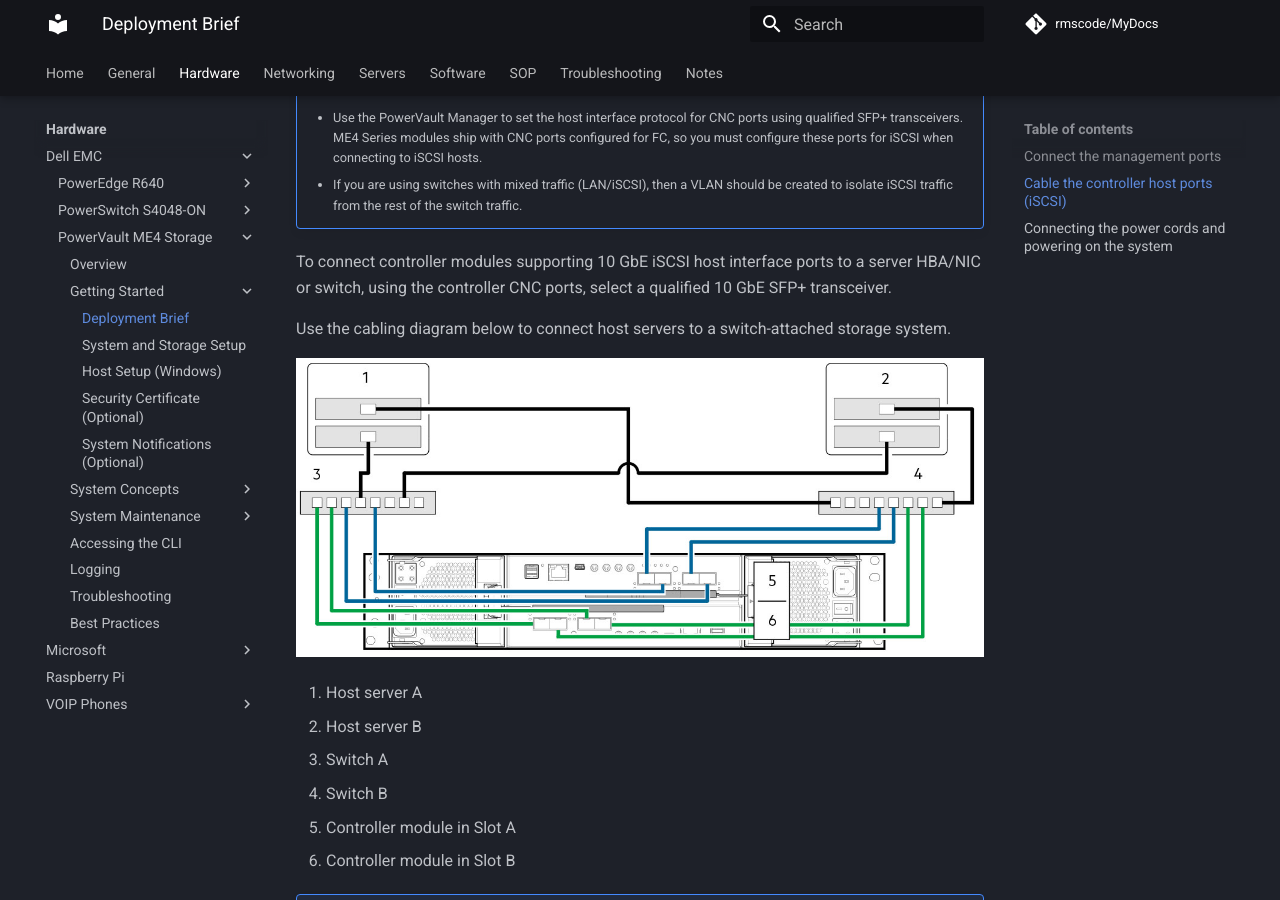
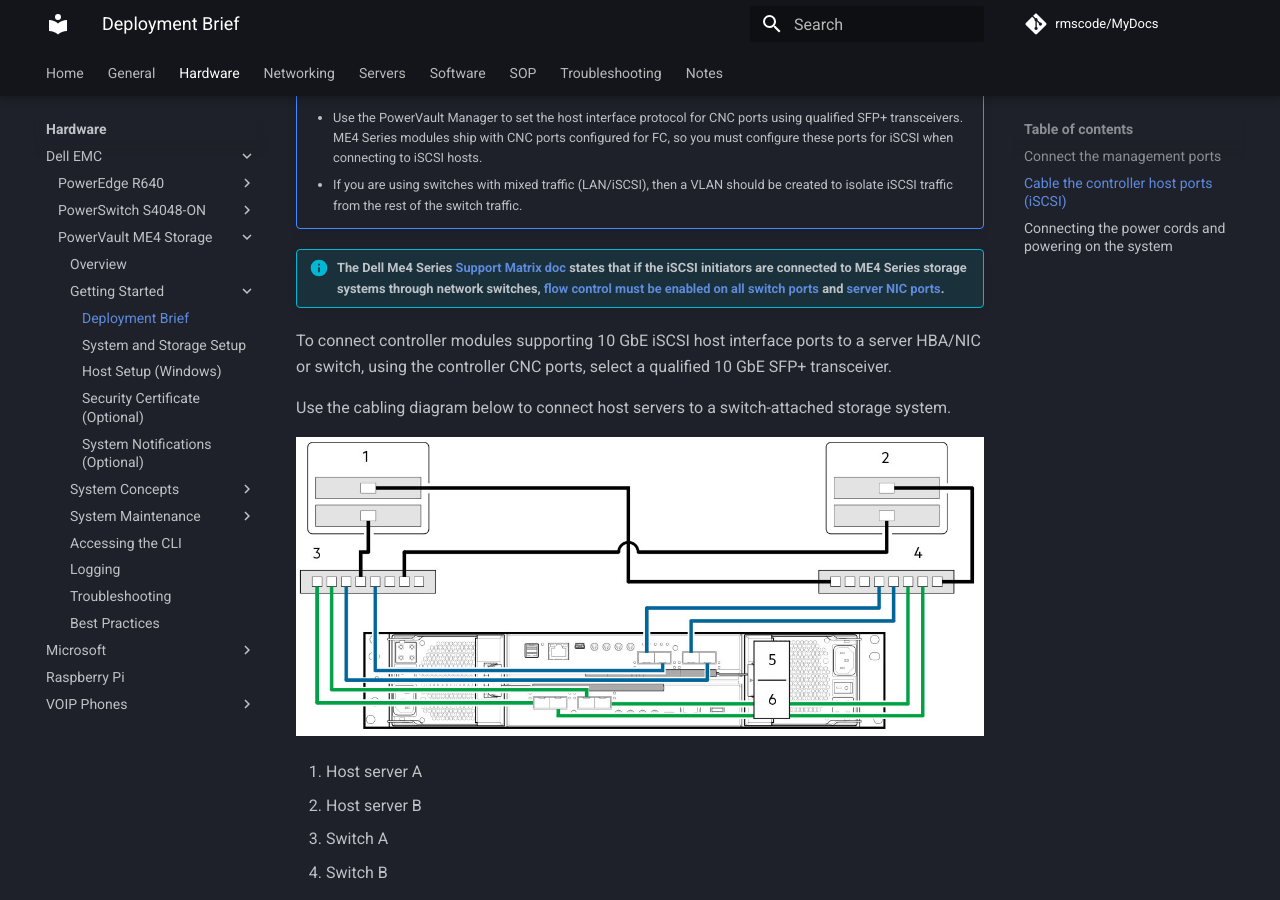
Before and after one commit to rmscode/binary-garden, an MkDocs documentation site: the page built from docs/hardware/dell-emc/powervault-me4/me4-deployment-brief.md, in a window 1280 px wide and 900 px high, scrolled down 1881 px. Built offline with MkDocs 1.6.1 and Material for MkDocs 9.7.7, drawn with Linux system fonts in a browser that asks for light colours; comment, search, counter and statistics services are not loaded.

Commit message:
Update me4-deployment-brief.md

```diff
--- a/docs/hardware/dell-emc/powervault-me4/me4-deployment-brief.md
+++ b/docs/hardware/dell-emc/powervault-me4/me4-deployment-brief.md
@@ -44,6 +44,8 @@
     - Use the PowerVault Manager to set the host interface protocol for CNC ports using qualified SFP+ transceivers. ME4 Series modules ship with CNC ports configured for FC, so you must configure these ports for iSCSI when connecting to iSCSI hosts.
     - If you are using switches with mixed traffic (LAN/iSCSI), then a VLAN should be created to isolate iSCSI traffic from the rest of the switch traffic.
 
+!!! info "The Dell Me4 Series [Support Matrix doc](https://dl.dell.com/topicspdf/me4-series-sm_en-us.pdf) states that if the iSCSI initiators are connected to ME4 Series storage systems through network switches, [flow control must be enabled on all switch ports](../S4048-ON/os9-other.md#flow-control-for-iscsi) and [server NIC ports](https://learn.microsoft.com/en-us/powershell/module/dcbqos/enable-netqosflowcontrol?view=windowsserver2022-ps)."
+
 To connect controller modules supporting 10 GbE iSCSI host interface ports to a server HBA/NIC or switch, using the controller CNC ports, select a qualified 10 GbE SFP+ transceiver.
 
 Use the cabling diagram below to connect host servers to a switch-attached storage system.
```
